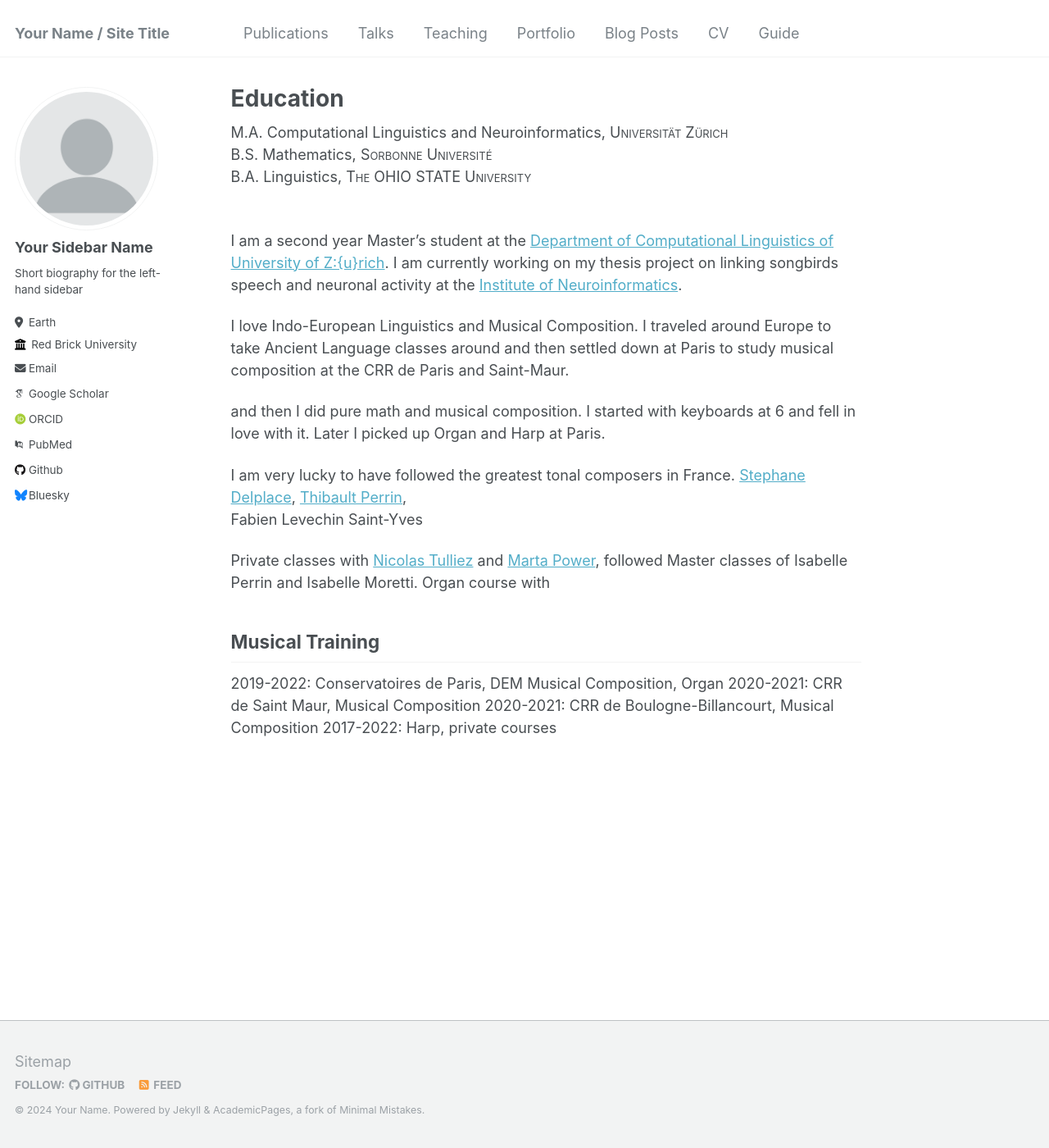
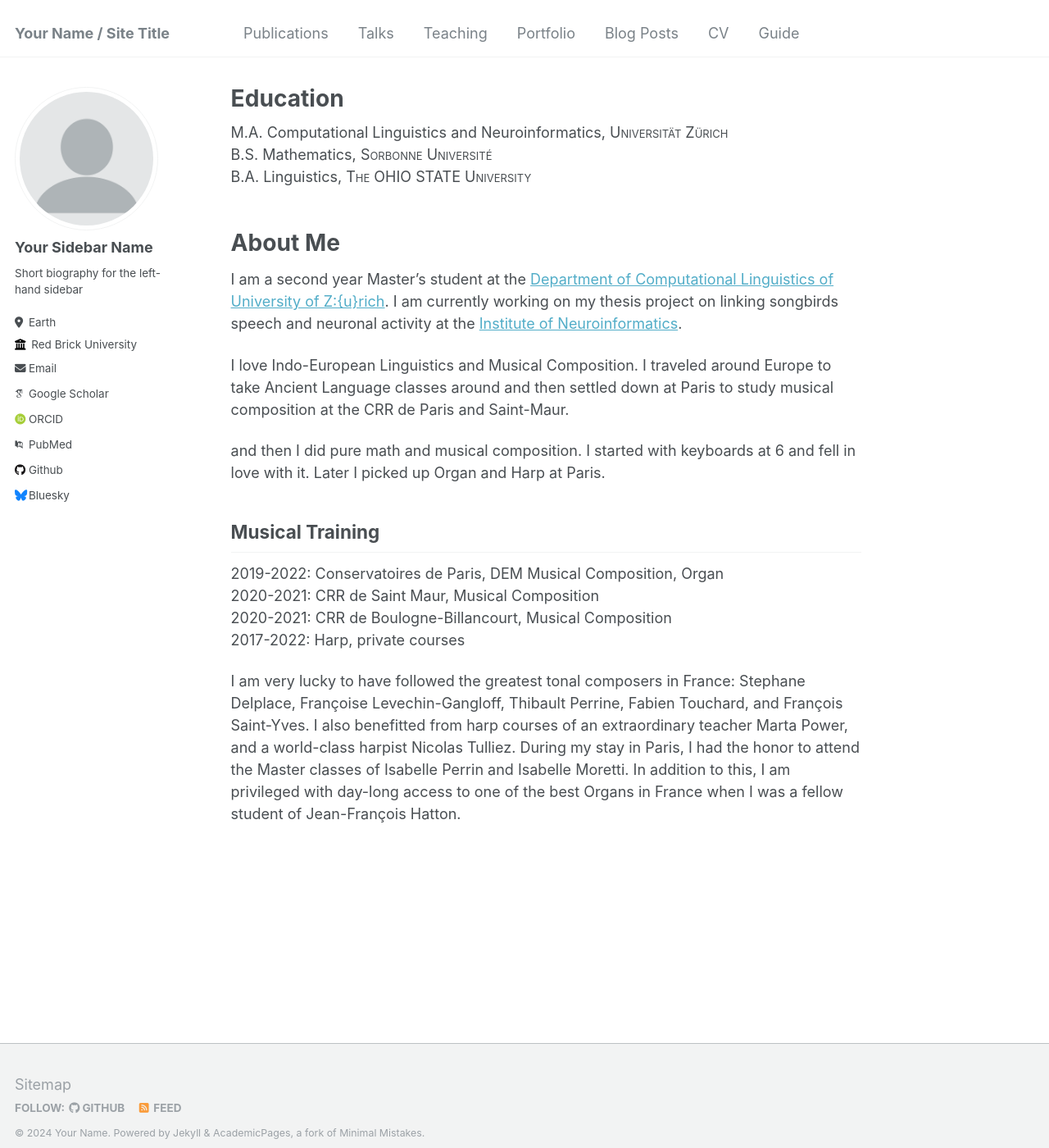
Before and after one commit to askrbayern/askrbayern.github.io, a Jekyll site: the page built from _pages/about.md, in a window 1280 px wide and 1400 px high. Shown: the whole window at 82% size. Built offline with Jekyll 4.4.1, drawn with Linux system fonts in a browser that asks for light colours; some web fonts are replaced.

Commit message:
Update about.md

```diff
--- a/_pages/about.md
+++ b/_pages/about.md
@@ -10,29 +10,21 @@ M.A. Computational Linguistics and Neuroinformatics, <span style="font-variant:
 B.S. Mathematics, <span style="font-variant: small-caps;">Sorbonne Université</span><br>
 B.A. Linguistics, <span style="font-variant: small-caps;">The OHIO STATE University</span><br><br>
 
-
+About Me
+=====
 I am a second year Master's student at the [Department of Computational Linguistics of University of Z\:{u}rich](https://www.cl.uzh.ch/en.html). I am currently working on my thesis project on linking songbirds speech and neuronal activity at the [Institute of Neuroinformatics](https://www.ini.uzh.ch/en.html).
 
 I love Indo-European Linguistics and Musical Composition. I traveled around Europe to take Ancient Language classes around and then settled down at Paris to study musical composition at the CRR de Paris and Saint-Maur.
 
 and then I did pure math and musical composition. I started with keyboards at 6 and fell in love with it. Later I picked up Organ and Harp at Paris.
 
-I am very lucky to have followed the greatest tonal composers in France.
-[Stephane Delplace](https://www.stephanedelplace.com/),
-[Thibault Perrin](https://www.felicienbrut.com/en/directories/associated-composers/en-associate-composer-thibault-perrine/),
-Fabien
-Levechin
-Saint-Yves
-
-Private classes with [Nicolas Tulliez](https://nicolastulliez.com/) and [Marta Power](https://martapower.com/), followed Master classes of Isabelle Perrin and Isabelle Moretti.
-Organ course with
-
-
-
 
 Musical Training
 -----
-2019-2022: Conservatoires de Paris, DEM Musical Composition, Organ
-2020-2021: CRR de Saint Maur, Musical Composition
-2020-2021: CRR de Boulogne-Billancourt, Musical Composition
-2017-2022: Harp, private courses
+2019-2022: Conservatoires de Paris, DEM Musical Composition, Organ<br>
+2020-2021: CRR de Saint Maur, Musical Composition<br>
+2020-2021: CRR de Boulogne-Billancourt, Musical Composition<br>
+2017-2022: Harp, private courses<br>
+
+
+I am very lucky to have followed the greatest tonal composers in France: Stephane Delplace, Françoise Levechin-Gangloff, Thibault Perrine, Fabien Touchard, and François Saint-Yves. I also benefitted from harp courses of an extraordinary teacher Marta Power, and a world-class harpist Nicolas Tulliez. During my stay in Paris, I had the honor to attend the Master classes of Isabelle Perrin and Isabelle Moretti. In addition to this, I am privileged with day-long access to one of the best Organs in France when I was a fellow student of Jean-François Hatton.
```
